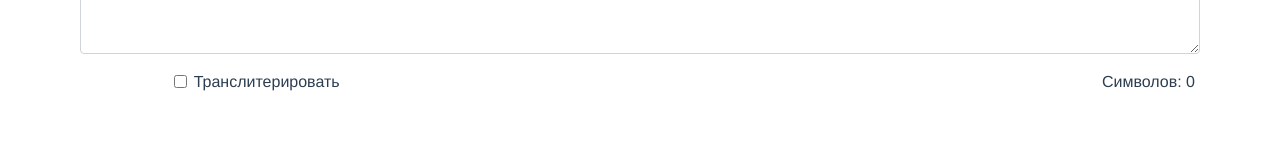
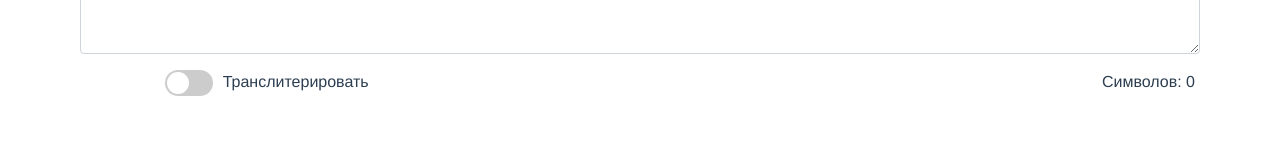
Before and after one commit to olezhko9/sms-imobis, a Vue app: page / in a window 1280 px wide. Shown: the part 140-300 px from the top of the page. Built offline with nearby package versions, Linux system fonts and the light colour scheme.

Commit message:
Транслитерация сообщения

```diff
--- a/src/components/SmsImobis.vue
+++ b/src/components/SmsImobis.vue
@@ -6,9 +6,10 @@
       </div>
       <div class="form-row mt-3">
         <div class="form-group col-md-4 justify-content-start">
-          <label class="form-check-label">
-            <input type="checkbox" class="form-check-input" value="">Транслитерировать
-          </label>
+          <label class="switch">
+            <input type="checkbox" v-model="showTranslit" @click="transliterateSmsText">
+            <span class="slider round"></span>
+          </label>Транслитерировать
         </div>
         <div class="form-group col-md-8 text-right">
           <span>Символов: {{ smsTextLength }}</span>
@@ -24,18 +25,113 @@ export default {
   data() {
     return {
       smsText: '',
-      smsTextLength: 0
+      smsOriginalText: '',
+      smsTransliteratedText: '',
+      smsTextLength: 0,
+      showTranslit: false
     }
   },
 
   methods: {
     getSmsTextLength() {
       this.smsTextLength = this.smsText.length;
+    },
+
+    transliterateSmsText() {
+      let translit = {
+        'а': 'a', 'б': 'b', 'в': 'v', 'г': 'g', 'д': 'd', 'е': 'e', 'ё': 'yo', 'ж': 'zh', 'з': 'z', 'и': 'i',
+        'й': 'y', 'к': 'k', 'л': 'l', 'м': 'm', 'н': 'n', 'о': 'o', 'п': 'p', 'р': 'r', 'с': 's', 'т': 't', 'у': 'u',
+        'ф': 'f', 'х': 'h', 'ц': 'ts', 'ч': 'ch', 'ш': 'sh', 'щ': 'sch', 'ъ': '\'', 'ы': 'i', 'ь': '\'', 'э': 'e',
+        'ю': 'u', 'я': 'ya', '«': '"', '»': '"', '–': '-', '—': '-', '№': '#', '`': '\''
+      }
+
+      function capitalize(str) {
+        return str[0].toUpperCase() + str.slice(1);
+      }
+
+      if (!this.showTranslit) {
+        this.smsOriginalText = this.smsText;
+        for (let char of this.smsText) {
+          if (char.toLowerCase() in translit) {
+            if (char === char.toUpperCase()) {
+              this.smsTransliteratedText += capitalize(translit[char.toLowerCase()]);
+            } else {
+              this.smsTransliteratedText += translit[char];
+            }
+          } else {
+            this.smsTransliteratedText += char;
+          }
+        }
+        this.smsText = this.smsTransliteratedText;
+      } else {
+        this.smsText = this.smsOriginalText;
+        this.smsTransliteratedText = '';
+      }
+
+      this.getSmsTextLength();
     }
   }
 }
 </script>
 
 <style scoped>
+  .switch {
+    position: relative;
+    display: inline-block;
+    width: 48px;
+    height: 26px;
+    margin-right: 10px;
+  }
 
+  .switch input {
+    opacity: 0;
+    width: 0;
+    height: 0;
+  }
+
+  .slider {
+    position: absolute;
+    cursor: pointer;
+    top: 0;
+    left: 0;
+    right: 0;
+    bottom: 0;
+    background-color: #ccc;
+    -webkit-transition: .4s;
+    transition: .4s;
+  }
+
+  .slider:before {
+    position: absolute;
+    content: "";
+    height: 22px;
+    width: 22px;
+    left: 2px;
+    bottom: 2px;
+    background-color: white;
+    -webkit-transition: .4s;
+    transition: .4s;
+  }
+
+  input:checked + .slider {
+    background-color: #2196F3;
+  }
+
+  input:focus + .slider {
+    box-shadow: 0 0 1px #2196F3;
+  }
+
+  input:checked + .slider:before {
+    -webkit-transform: translateX(22px);
+    -ms-transform: translateX(22px);
+    transform: translateX(22px);
+  }
+
+  .slider.round {
+    border-radius: 26px;
+  }
+
+  .slider.round:before {
+    border-radius: 50%;
+  }
 </style>
```
